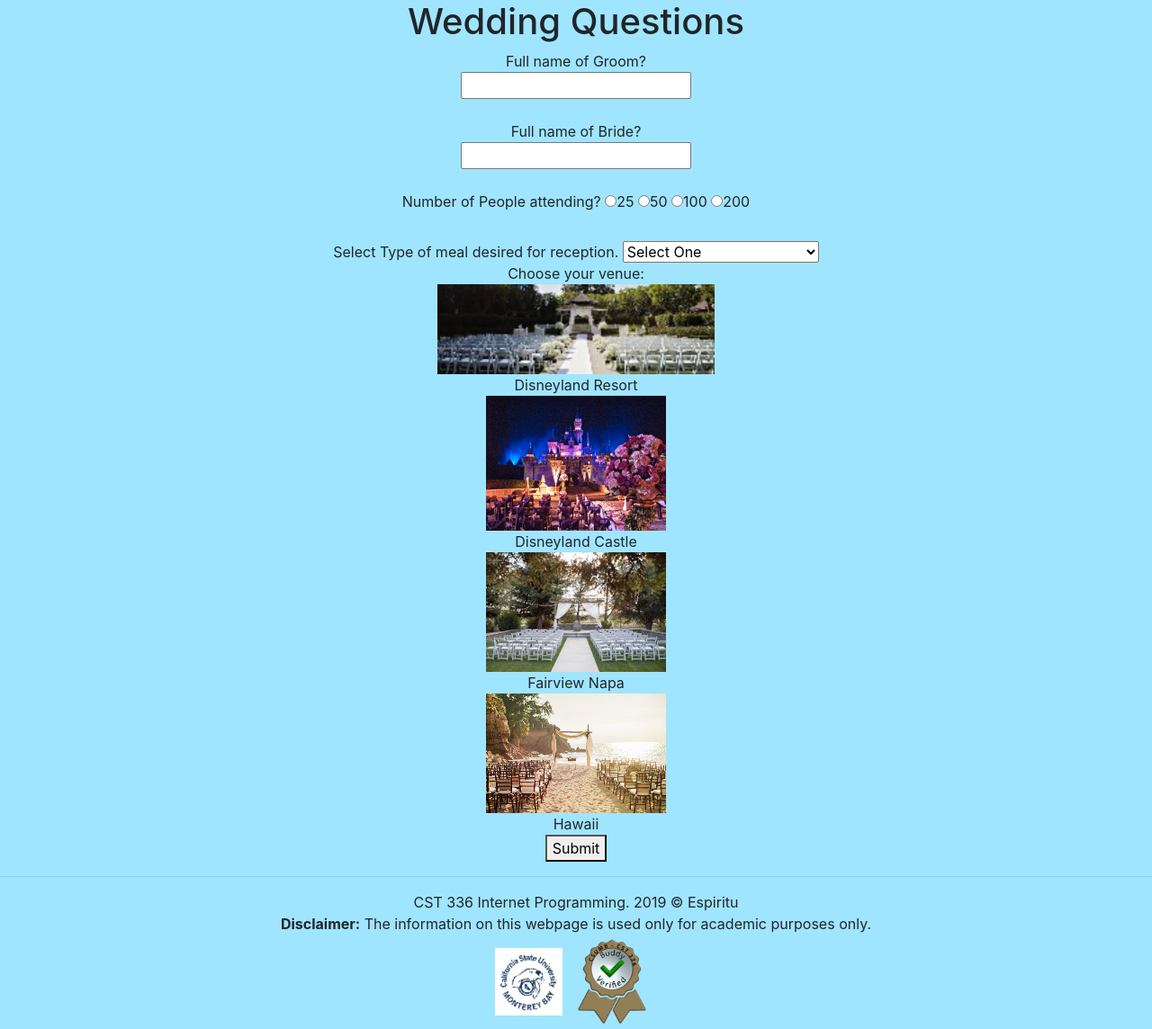
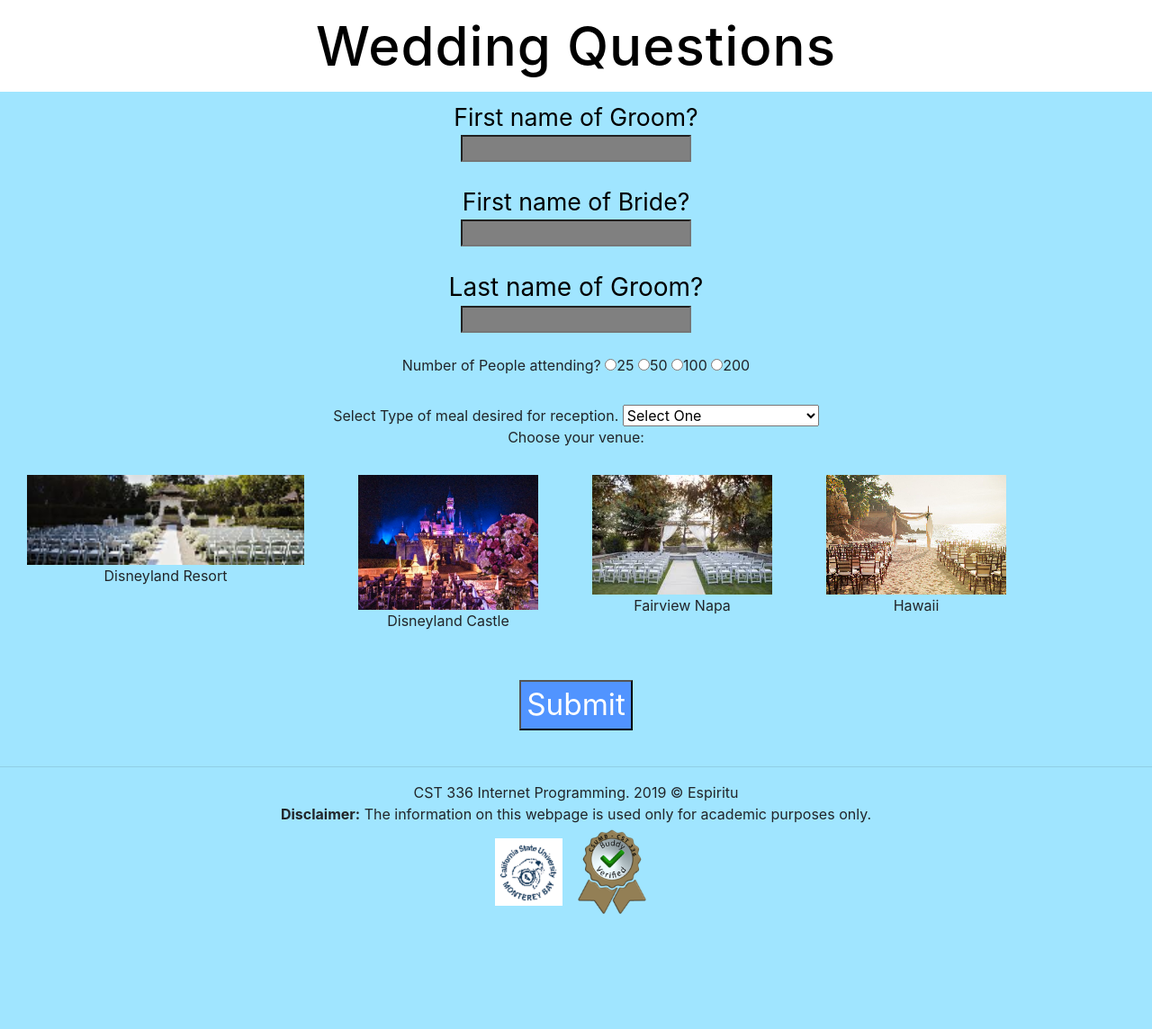
Before and after one commit to espiritu324/cst336, a PHP site: page /hw/hw2/index.html in a window 1280 px wide. Shown: the whole page at 90% size. After the commit the page ends 1016 px from the top, so only its background shows below. Run offline with PHP 8.4, Linux system fonts and the light colour scheme.

Commit message:
adding hw 2

```diff
--- a/hw/hw2/css/styles.css
+++ b/hw/hw2/css/styles.css
@@ -3,3 +3,39 @@
     background-color: #a0e5ff;
     background-size: cover;
 }
+h1{
+    color:black;
+    font-size: 45pt;
+    background-color:white;
+    padding: 15px;
+    letter-spacing: 1px;
+}
+#groomName{
+    font-size: 20pt;
+    color:black;
+
+}
+#brideName{
+    font-size: 20pt;
+    color:black;
+}
+#lastName{
+    font-size: 21pt;
+    color:black;
+}
+#cell{
+    float: left;
+    padding:30px;
+}
+#venueImages{
+    margin: auto 0;
+    display:flex;
+}
+#q1, #q2, #q6{
+    background-color:grey;
+}
+#submitButton{
+    background-color:#5194ff;
+    color:white;
+    font-size:25pt;
+}
--- a/hw/hw2/index.html
+++ b/hw/hw2/index.html
@@ -10,10 +10,12 @@
     <body>
         <h1>Wedding Questions</h1>
         <div id="party"></div>
-        <span id="groomName">Full name of Groom?</span></br>
+        <span id="groomName">First name of Groom?</span></br>
         <input type="text" id="q1"></br></br>
-        <span id="brideName">Full name of Bride?</span></br>
+        <span id="brideName">First name of Bride?</span></br>
         <input type="text" id="q2"></br></br>
+        <span id="lastName">Last name of Groom?</span></br>
+        <input type="text" id="q6"></br></br>
 
         <span id="quan">Number of People attending?</span>
         <input type="radio" name="q3" id="25people" value="25"><label for="25people">25 </label>
@@ -33,27 +35,81 @@
         </br>
         <div id="mealSelection"></div>
 
-        <span id="markImg5">Choose your venue: </span></br>
-        <div><input type="image" src="img/Disneyland_Resort_Wedding.jpg" alt="Disneyland Resort"
+        <span id="venueChoice">Choose your venue: </span></br>
+        <div id="venueImages">
+        <div id="cell"><input type="image" src="img/Disneyland_Resort_Wedding.jpg" alt="Disneyland Resort"
         class="active" id="DisneylandResort"></br>Disneyland Resort</div>
-        <div><img src="img/Disneyland_Wedding.jpg" alt="Disneyland" class="active" id="Disneyland"></br>Disneyland Castle</div>
-        <div><img src="img/Fairview_Napa_Wedding.jpg" alt="Napa" class="active" id="Napa"></br>Fairview Napa</div>
-        <div><img src="img/Hawaii_Wedding.jpg" alt="Hawaii" class="active" id="Hawaii"></br>Hawaii</div>
+        <div id="cell"><input type="image" src="img/Disneyland_Wedding.jpg" alt="Disneyland" class="active" id="Disneyland"></br>Disneyland Castle</div>
+        <div id="cell"><input type="image" src="img/Fairview_Napa_Wedding.jpg" alt="Napa" class="active" id="Napa"></br>Fairview Napa</div>
+        <div id="cell"><input type="image" src="img/Hawaii_Wedding.jpg" alt="Hawaii" class="active" id="Hawaii"></br>Hawaii</div>
+        </div>
+        </br>
         <div id = "q5_feedback"></div>
 
+        <div id="totalPrice"></div>
 
 
         <button id="submitButton"> Submit </button>
-        <script src="js/functions.js"></script>
+        <!--<script src="js/functions.js"></script>-->
+                <script>/*global $*/
+            var partyNames, numPeople, mealPlan, mealPrice, mealChoice;
+            var lunchBuffet = 50, dinnerBuffet = 120, lunchPlate = 35, dinnerPlate = 75, venuePrice=0, totalPrice=0;
+
+                     let q5_response = "";
+                           $(".active").on( "click", function() {
+                                  $(".active").css("background-color","");
+                                  $(this).css("background-color","blue");
+                                  $(this).css("padding","10px");
+                                  //alert($(this).attr("id"));
+                                  q5_response = $(this).attr("id");
+                            });
+
+         $("#submitButton").on( "click", function() {
+
+            partyNames = $("#q1").val() + " & " + $("#q2").val() + " " +$("#q6").val()+  "'s Wedding Plans";
+             $("#party").html("<h2>"+partyNames+"</h2>");
+
+             numPeople = $("input[name=q3]:checked").val();
+             //alert(numPeople);
+
+             mealPlan =  $("#q4").val();
+             if(mealPlan=="Casual Lunch Buffet"){
+                 mealPrice = lunchBuffet * numPeople;
+             }else if(mealPlan=="Fancy Dinner Buffet"){
+                 mealPrice = dinnerBuffet * numPeople;
+             }else if(mealPlan=="Casual Lunch Plated Meal"){
+                 mealPrice = lunchPlate * numPeople;
+             }else if(mealPlan=="Fancy Dinner Plated Meal"){
+                 mealPrice = dinnerPlate * numPeople;
+             }
+             //alert(mealPrice);
+              mealChoice = "You selected: " + mealPlan + " at the price of $" + mealPrice/numPeople + " each with a total of $" +
+              mealPrice + " for you recepetion";
+               $("#mealSelection").html(mealChoice);
+
+             if(q5_response=="DisneylandResort"){
+                 venuePrice = 15000;
+             }else if(q5_response=="Disneyland"){
+                 venuePrice = 106000;
+             }else if(q5_response=="Napa"){
+                 venuePrice = 8000;
+             }else if(q5_response=="Hawaii"){
+                 venuePrice = 15000;
+             }
+             totalPrice = mealPrice + venuePrice;
+              $("#totalPrice").html("Your total wedding package would cost: $"+totalPrice);
+         });</script>
+
     </body>
 
 
     <footer>
+        </br>
             <hr>
             CST 336 Internet Programming. 2019 &copy; Espiritu <br />
             <strong>Disclaimer:</strong> The information on this webpage is used only for
             academic purposes only. <br />
              <img id="logo" src="img/Round-CSUMB-logo.png" alt="csumb-logo" />
             <img id="buddy" src="img/buddy_verified.png" alt="csumb-logo" />
-        </footer>
+    </footer>
 </html>
--- a/hw/hw2/js/functions.js
+++ b/hw/hw2/js/functions.js
@@ -4,8 +4,9 @@
 
              let q5_response = "";
                    $(".active").on( "click", function() {
-             $(".active").css("background","");
-             $(this).css("background","yellow");
+                          $(".active").css("background-color","");
+                          $(this).css("background-color","yellow");
+                          $(this).css("padding","10px");
                           alert($(this).attr("id"));
                           q5_response = $(this).attr("id");
                     });
```
Also changed, not shown: practice/inClass/basic.php (added, +19 -0 lines), practice/inClass/checkUsername_json.php (added, +15 -0 lines), practice/inClass/checkUsername_text.php (added, +16 -0 lines), practice/inClass/signup.html (added, +51 -0 lines), 2 other files. Lines whose indentation alone changed are shown as unchanged.
